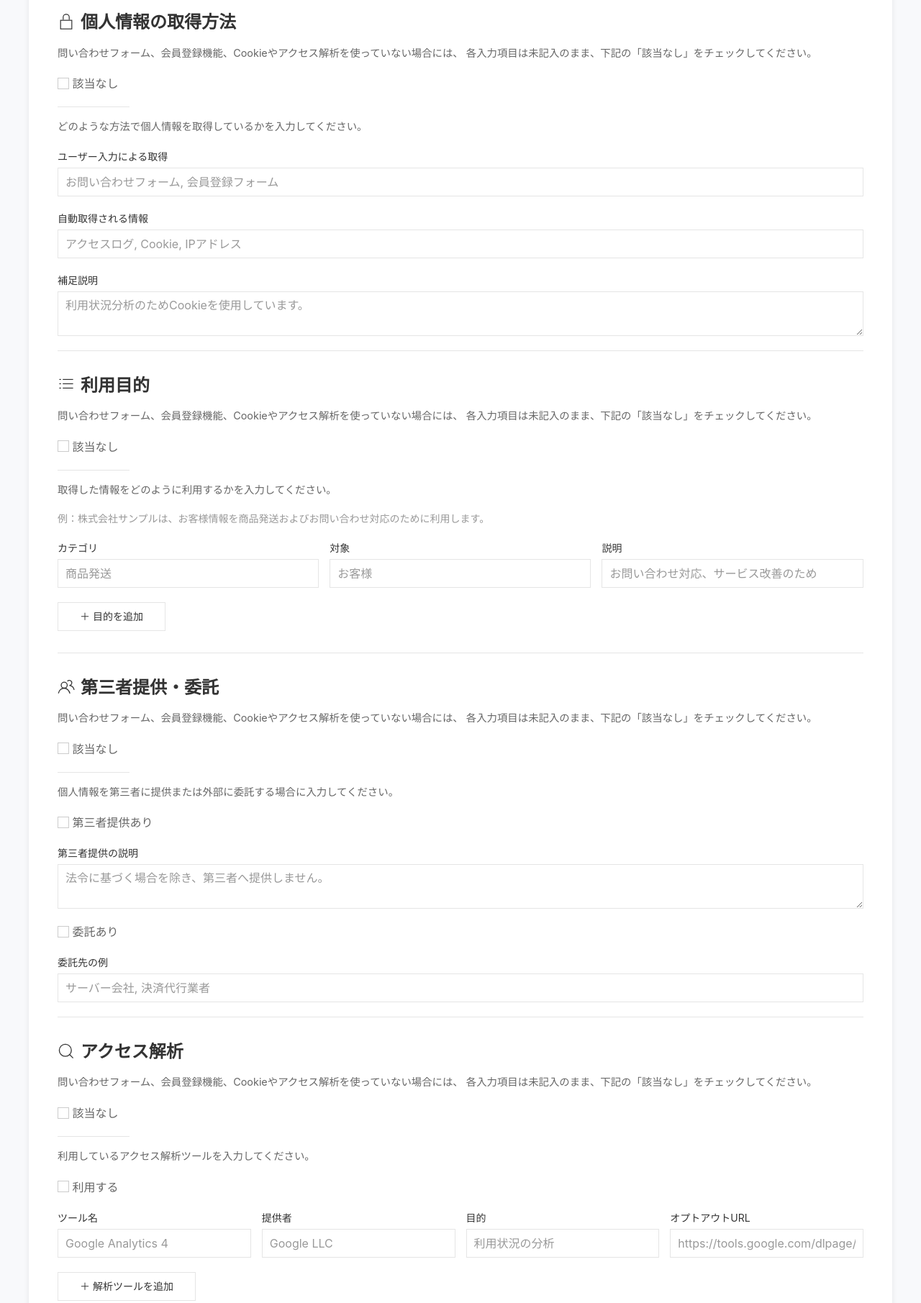
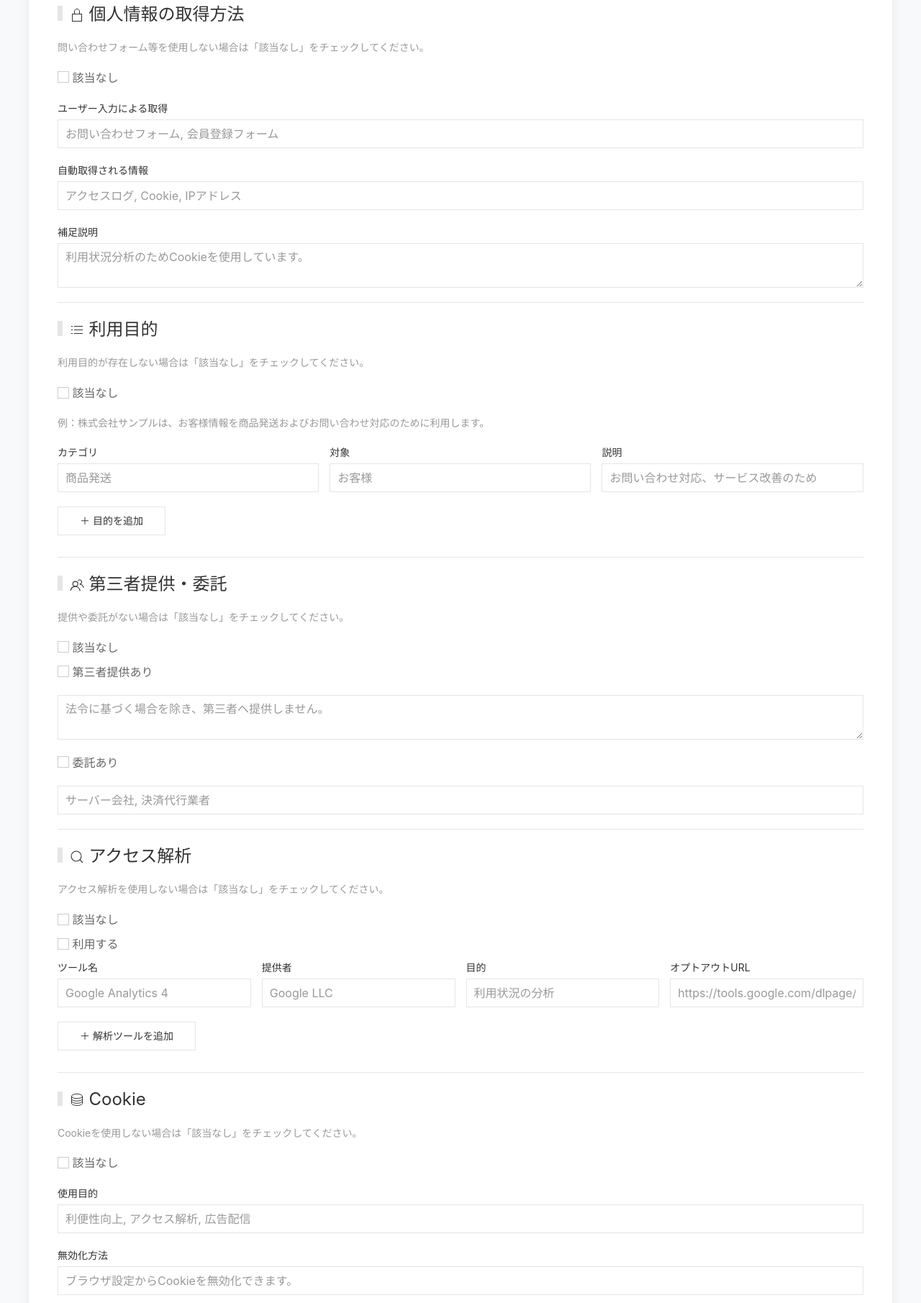
Before and after one commit to amarga24/privacy-generator, a website: page index.html in a window 1280 px wide. Shown: the part 785-2596 px from the top of the page at 72% size. Drawn offline with nearby package versions, Linux system fonts and the light colour scheme.

Commit message:
refactor: app-wrapを削除し、uk-containerのみでレイアウト統一（UIkitデフォルト幅を採用）

```diff
--- a/index.html
+++ b/index.html
@@ -14,73 +14,52 @@
       background: #f8f9fb;
     }
 
-    .app-wrap {
-      padding: 32px 16px;
-    }
-
     .required-label {
       color: #e60033;
-      font-size: .8em;
+      font-size: 0.8em;
       margin-left: 4px;
-    }
-
-    .section-desc {
-      color: #666;
-      font-size: .9em;
-      margin-top: -4px;
-      margin-bottom: 12px;
     }
 
     ::placeholder {
       color: #999;
-    }
-
-    .icon-heading {
-      display: flex;
-      align-items: center;
-      gap: 8px;
-      font-weight: 600;
-      line-height: 1.3;
-      margin-top: 32px;
-    }
-
-    .icon-heading [uk-icon] svg {
-      vertical-align: middle;
-      position: relative;
-      top: -1px;
     }
   </style>
 </head>
 
 <body>
 
-  <div class="uk-container app-wrap">
-    <h1 class="uk-heading-divider">Web Privacy Policy Generator</h1>
+  <div class="uk-container uk-margin-large-top uk-margin-large-bottom">
+    <h1 class="uk-heading-line"><span>Web Privacy Policy Generator</span></h1>
     <p class="uk-text-small uk-text-muted">
       入力内容は保存されません。「生成する」を押すと下部にHTMLがプレビューされます。
     </p>
 
-    <form id="policyForm" class="uk-form-stacked uk-card uk-card-default uk-card-body uk-box-shadow-small">
+    <form id="policyForm" class="uk-form-stacked uk-card uk-card-default uk-card-body uk-margin">
 
       <!-- 基本情報 -->
-      <h3 class="icon-heading"><span uk-icon="user" ratio="1.2"></span> 基本情報</h3>
-      <p class="section-desc">サイトや運営者の基本情報を入力してください。</p>
+      <h3 class="uk-heading-bullet"><span uk-icon="user"></span> 基本情報</h3>
+      <p class="uk-text-meta">サイトや運営者の基本情報を入力してください。</p>
+
       <div class="uk-margin">
         <label class="uk-form-label">サイト名 <span class="required-label">※必須</span></label>
         <input class="uk-input" name="base.siteName" placeholder="Web Privacy Guide" required>
       </div>
+
       <div class="uk-margin">
         <label class="uk-form-label">運営者名 <span class="required-label">※必須</span></label>
         <input class="uk-input" name="base.operatorName" placeholder="株式会社サンプル" required>
       </div>
+
       <div class="uk-margin">
         <label class="uk-form-label">代表者名</label>
         <input class="uk-input" name="base.representative" placeholder="代表取締役 山田太郎">
       </div>
+
       <div class="uk-margin">
         <label class="uk-form-label">お問い合わせメール <span class="required-label">※必須</span></label>
         <input class="uk-input" type="email" name="base.contactEmail" placeholder="info@sample-desu.co.jp" required>
       </div>
+
       <div class="uk-margin">
         <label class="uk-form-label">住所</label>
         <textarea class="uk-textarea" name="base.address" rows="2" placeholder="東京都港区赤坂1-1-1"></textarea>
@@ -90,28 +69,26 @@
 
       <!-- 個人情報の取得方法 -->
       <section id="collectionSection">
-        <h3 class="icon-heading"><span uk-icon="lock" ratio="1.2"></span> 個人情報の取得方法</h3>
-        <p class="section-desc">
-          問い合わせフォーム、会員登録機能、Cookieやアクセス解析を使っていない場合には、
-          各入力項目は未記入のまま、下記の「該当なし」をチェックしてください。
-        </p>
-        <div class="uk-margin">
+        <h3 class="uk-heading-bullet"><span uk-icon="lock"></span> 個人情報の取得方法</h3>
+        <p class="uk-text-meta">問い合わせフォーム等を使用しない場合は「該当なし」をチェックしてください。</p>
+
+        <div class="uk-margin-small">
           <label><input class="uk-checkbox" type="checkbox" name="collection.noCollection"> 該当なし</label>
         </div>
-        <hr class="uk-divider-small">
-        <p class="section-desc">どのような方法で個人情報を取得しているかを入力してください。</p>
+
         <div class="uk-margin">
           <label class="uk-form-label">ユーザー入力による取得</label>
           <input class="uk-input" name="collection.methods" placeholder="お問い合わせフォーム, 会員登録フォーム">
         </div>
+
         <div class="uk-margin">
           <label class="uk-form-label">自動取得される情報</label>
           <input class="uk-input" name="collection.autoCollection" placeholder="アクセスログ, Cookie, IPアドレス">
         </div>
+
         <div class="uk-margin">
           <label class="uk-form-label">補足説明</label>
-          <textarea class="uk-textarea" name="collection.detail" rows="2"
-            placeholder="利用状況分析のためCookieを使用しています。"></textarea>
+          <textarea class="uk-textarea" name="collection.detail" rows="2" placeholder="利用状況分析のためCookieを使用しています。"></textarea>
         </div>
       </section>
 
@@ -119,16 +96,13 @@
 
       <!-- 利用目的 -->
       <section id="purposesSection">
-        <h3 class="icon-heading"><span uk-icon="list" ratio="1.2"></span> 利用目的</h3>
-        <p class="section-desc">
-          問い合わせフォーム、会員登録機能、Cookieやアクセス解析を使っていない場合には、
-          各入力項目は未記入のまま、下記の「該当なし」をチェックしてください。
-        </p>
-        <div class="uk-margin">
+        <h3 class="uk-heading-bullet"><span uk-icon="list"></span> 利用目的</h3>
+        <p class="uk-text-meta">利用目的が存在しない場合は「該当なし」をチェックしてください。</p>
+
+        <div class="uk-margin-small">
           <label><input class="uk-checkbox" type="checkbox" name="purposes.noPurpose"> 該当なし</label>
         </div>
-        <hr class="uk-divider-small">
-        <p class="section-desc">取得した情報をどのように利用するかを入力してください。</p>
+
         <p class="uk-text-meta">例：株式会社サンプルは、お客様情報を商品発送およびお問い合わせ対応のために利用します。</p>
         <div id="purposesWrap"></div>
         <button class="uk-button uk-button-default uk-margin-small" type="button" id="addPurpose">＋ 目的を追加</button>
@@ -138,29 +112,26 @@
 
       <!-- 第三者提供・委託 -->
       <section id="thirdPartiesSection">
-        <h3 class="icon-heading"><span uk-icon="users" ratio="1.2"></span> 第三者提供・委託</h3>
-        <p class="section-desc">
-          問い合わせフォーム、会員登録機能、Cookieやアクセス解析を使っていない場合には、
-          各入力項目は未記入のまま、下記の「該当なし」をチェックしてください。
-        </p>
-        <div class="uk-margin">
+        <h3 class="uk-heading-bullet"><span uk-icon="users"></span> 第三者提供・委託</h3>
+        <p class="uk-text-meta">提供や委託がない場合は「該当なし」をチェックしてください。</p>
+
+        <div class="uk-margin-small">
           <label><input class="uk-checkbox" type="checkbox" name="thirdParties.noThirdparty"> 該当なし</label>
         </div>
-        <hr class="uk-divider-small">
-        <p class="section-desc">個人情報を第三者に提供または外部に委託する場合に入力してください。</p>
-        <div class="uk-margin">
+
+        <div class="uk-margin-small">
           <label><input class="uk-checkbox" type="checkbox" name="thirdParties.hasProvision"> 第三者提供あり</label>
         </div>
+
         <div class="uk-margin">
-          <label class="uk-form-label">第三者提供の説明</label>
-          <textarea class="uk-textarea" name="thirdParties.detail" rows="2"
-            placeholder="法令に基づく場合を除き、第三者へ提供しません。"></textarea>
+          <textarea class="uk-textarea" name="thirdParties.detail" rows="2" placeholder="法令に基づく場合を除き、第三者へ提供しません。"></textarea>
         </div>
-        <div class="uk-margin">
+
+        <div class="uk-margin-small">
           <label><input class="uk-checkbox" type="checkbox" name="thirdParties.entrustsProcessing"> 委託あり</label>
         </div>
+
         <div class="uk-margin">
-          <label class="uk-form-label">委託先の例</label>
           <input class="uk-input" name="thirdParties.entrustExamples" placeholder="サーバー会社, 決済代行業者">
         </div>
       </section>
@@ -169,19 +140,17 @@
 
       <!-- アクセス解析 -->
       <section id="analyticsSection">
-        <h3 class="icon-heading"><span uk-icon="search" ratio="1.2"></span> アクセス解析</h3>
-        <p class="section-desc">
-          問い合わせフォーム、会員登録機能、Cookieやアクセス解析を使っていない場合には、
-          各入力項目は未記入のまま、下記の「該当なし」をチェックしてください。
-        </p>
-        <div class="uk-margin">
+        <h3 class="uk-heading-bullet"><span uk-icon="search"></span> アクセス解析</h3>
+        <p class="uk-text-meta">アクセス解析を使用しない場合は「該当なし」をチェックしてください。</p>
+
+        <div class="uk-margin-small">
           <label><input class="uk-checkbox" type="checkbox" name="analytics.noAnalytics"> 該当なし</label>
         </div>
-        <hr class="uk-divider-small">
-        <p class="section-desc">利用しているアクセス解析ツールを入力してください。</p>
-        <div class="uk-margin">
+
+        <div class="uk-margin-small">
           <label><input class="uk-checkbox" type="checkbox" name="analytics.useAnalytics"> 利用する</label>
         </div>
+
         <div id="analyticsWrap"></div>
         <button class="uk-button uk-button-default uk-margin-small" type="button" id="addAnalytics">＋ 解析ツールを追加</button>
       </section>
@@ -190,20 +159,18 @@
 
       <!-- Cookie -->
       <section id="cookiesSection">
-        <h3 class="icon-heading"><span uk-icon="database" ratio="1.2"></span> Cookie</h3>
-        <p class="section-desc">
-          問い合わせフォーム、会員登録機能、Cookieやアクセス解析を使っていない場合には、
-          各入力項目は未記入のまま、下記の「該当なし」をチェックしてください。
-        </p>
-        <div class="uk-margin">
+        <h3 class="uk-heading-bullet"><span uk-icon="database"></span> Cookie</h3>
+        <p class="uk-text-meta">Cookieを使用しない場合は「該当なし」をチェックしてください。</p>
+
+        <div class="uk-margin-small">
           <label><input class="uk-checkbox" type="checkbox" name="cookies.noCookies"> 該当なし</label>
         </div>
-        <hr class="uk-divider-small">
-        <p class="section-desc">Cookieの使用目的や無効化方法を入力してください。</p>
+
         <div class="uk-margin">
           <label class="uk-form-label">使用目的</label>
           <input class="uk-input" name="cookies.purposes" placeholder="利便性向上, アクセス解析, 広告配信">
         </div>
+
         <div class="uk-margin">
           <label class="uk-form-label">無効化方法</label>
           <input class="uk-input" name="cookies.disableMethod" placeholder="ブラウザ設定からCookieを無効化できます。">
@@ -213,8 +180,8 @@
       <hr>
 
       <!-- 管理体制 -->
-      <h3 class="icon-heading"><span uk-icon="bell" ratio="1.2"></span> 管理体制</h3>
-      <p class="section-desc">個人情報保護のために講じている対策を入力してください。</p>
+      <h3 class="uk-heading-bullet"><span uk-icon="bell"></span> 管理体制</h3>
+      <p class="uk-text-meta">個人情報保護のために講じている対策を入力してください。</p>
       <div class="uk-margin">
         <input class="uk-input" name="security.measures" placeholder="SSL/TLS通信暗号化, アクセス制御, 定期的な見直し">
       </div>
@@ -222,33 +189,32 @@
       <hr>
 
       <!-- 開示等の請求 -->
-      <h3 class="icon-heading"><span uk-icon="mail" ratio="1.2"></span> 開示等の請求</h3>
-      <p class="section-desc">開示・訂正・削除などの請求連絡先を入力してください。</p>
+      <h3 class="uk-heading-bullet"><span uk-icon="mail"></span> 開示等の請求</h3>
+      <p class="uk-text-meta">開示・訂正・削除などの請求連絡先を入力してください。</p>
+
       <div class="uk-margin">
-        <label class="uk-form-label">連絡先メール</label>
         <input class="uk-input" name="userRights.contact" placeholder="info@sample-desu.co.jp">
       </div>
+
       <div class="uk-margin">
-        <label class="uk-form-label">電話番号</label>
         <input class="uk-input" name="userRights.phone" placeholder="03-0000-0000">
       </div>
+
       <div class="uk-margin">
-        <label class="uk-form-label">手続きの流れ</label>
-        <textarea class="uk-textarea" name="userRights.procedure" rows="2"
-          placeholder="本人確認の上、速やかに対応いたします（通常1週間以内）。"></textarea>
+        <textarea class="uk-textarea" name="userRights.procedure" rows="2" placeholder="本人確認の上、速やかに対応いたします（通常1週間以内）。"></textarea>
       </div>
 
       <hr>
 
       <!-- 法的情報 -->
-      <h3 class="icon-heading"><span uk-icon="file-edit" ratio="1.2"></span> 法的情報</h3>
+      <h3 class="uk-heading-bullet"><span uk-icon="file-edit"></span> 法的情報</h3>
+
       <div class="uk-grid-small" uk-grid>
         <div class="uk-width-1-2@s">
           <label class="uk-form-label">発効日</label>
           <input class="uk-input" type="date" name="legal.effectiveDate">
         </div>
         <div class="uk-width-1-2@s">
-          <label class="uk-form-label">準拠法</label><br>
           <label><input class="uk-checkbox" type="checkbox" name="legal.governingLaw" value="日本法"> 日本法に基づく</label>
         </div>
       </div>
@@ -260,18 +226,16 @@
 
     </form>
 
-    <div class="uk-card uk-card-default uk-card-body uk-box-shadow-small uk-margin-large-top">
-      <h3 class="icon-heading"><span uk-icon="eye" ratio="1.2"></span> プレビュー</h3>
+    <div class="uk-card uk-card-default uk-card-body uk-margin-large-top">
+      <h3 class="uk-heading-bullet"><span uk-icon="eye"></span> プレビュー</h3>
       <div id="preview" class="uk-margin-small-top uk-padding-small uk-background-default uk-overflow-auto"></div>
-      <p class="uk-text-small uk-text-muted uk-margin-small-top">※ 入力内容に基づいて生成されたHTMLをリアルタイムで表示します。</p>
+      <p class="uk-text-meta">※ 入力内容に基づいて生成されたHTMLをリアルタイムで表示します。</p>
     </div>
   </div>
 
   <!-- UIkit JS -->
   <script src="https://cdn.jsdelivr.net/npm/uikit@3.24.0/dist/js/uikit.min.js"></script>
   <script src="https://cdn.jsdelivr.net/npm/uikit@3.24.0/dist/js/uikit-icons.min.js"></script>
-
-  <!-- メインスクリプト -->
   <script src="script.js" defer></script>
 
 </body>
```
